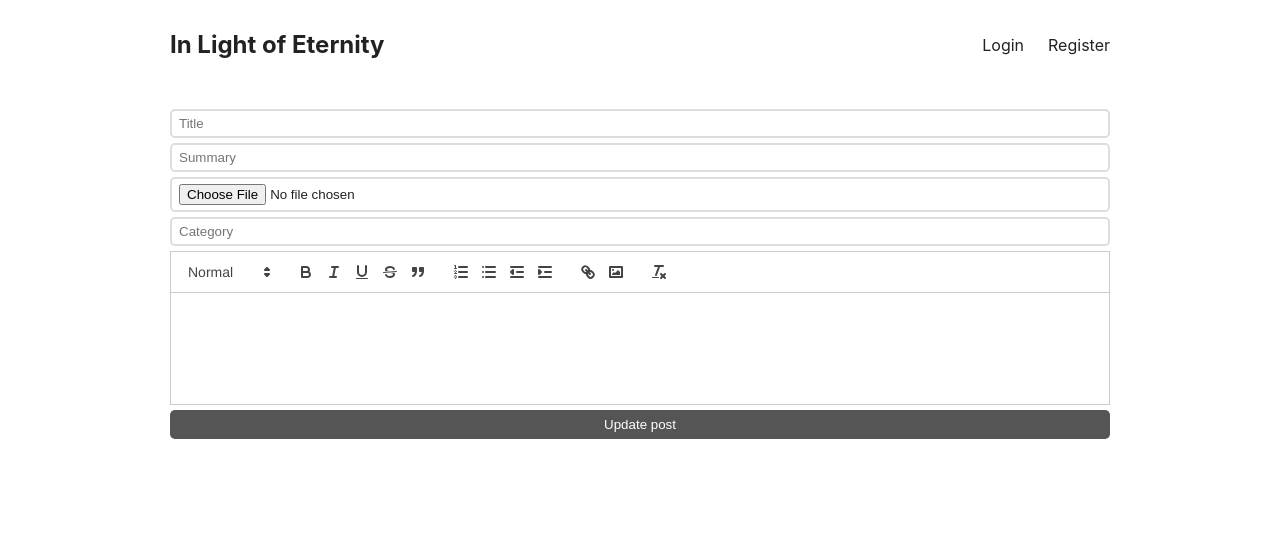
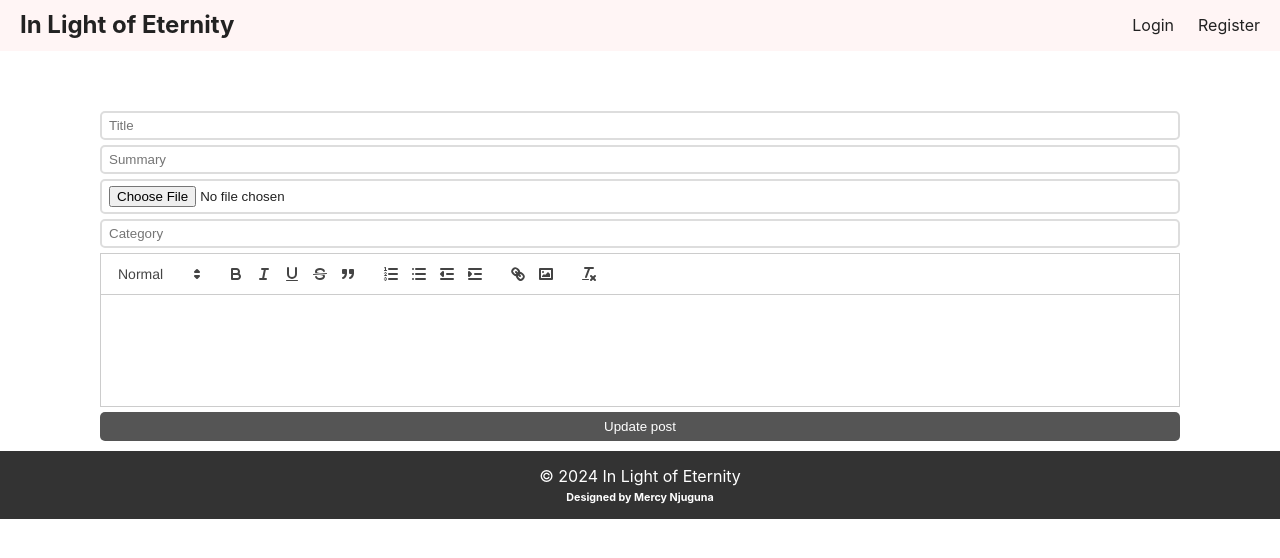
Before and after one commit to MercyNJ/blog-app, a React (Vite) app in the folder client/: page /edit/1 in a window 1280 px wide. Shown: the top 558 px of the page. Built offline with nearby package versions, Linux system fonts and the light colour scheme; no server answers.

Commit message:
Added a footer and styled existing header

```diff
--- a/client/src/App.css
+++ b/client/src/App.css
@@ -6,21 +6,26 @@ a{
 }
 body{
     color: #222;
+
 }
 img{
     max-width: 100%;
 }
 main{
     padding: 10px;
-    max-width: 960px;
+    max-width: 1100px;
     margin: 0 auto;
 }
 header{
     display:flex;
     justify-content:space-between;
-    margin-top: 20px;
     margin-bottom: 50px;
     align-items: center;
+    background-color: #fff5f5;
+    border-bottom: 2px solid #fff5f5;
+    width: 100%;
+    padding: 10px 20px;
+    box-sizing: border-box;
 }
 header a{
     text-decoration:none;
@@ -101,8 +106,8 @@ form.login h1, form.register h1{
 div.post-page div.image img {
     object-fit: none; /* Display the image as is */
     width: auto; /* Maintain original width */
-    height: auto; /* Maintain original height */
-    max-width: 100%; /* Ensure the image fits within the container */
+    height: auto;
+    max-width: 100%;
     max-height: 100%; /* Ensure the image fits within the container */
 }
 
@@ -182,3 +187,15 @@ a svg{
 .delete-btn svg{
     height:20px;
 }
+
+footer {
+    background-color: #333;
+    color: #fff;
+    text-align: center;
+    padding: 10px 0;
+    width: 100%;
+    box-sizing: border-box;
+}
+footer p, footer h6 {
+    margin: 5px 0;
+}
--- /dev/null
+++ b/client/src/Footer.jsx
@@ -0,0 +1,10 @@
+import {UserContext} from "./UserContext";
+
+export default function Footer() {
+  return (
+    <footer>
+      <p>&copy; 2024 In Light of Eternity</p>
+      <h6>Designed by Mercy Njuguna</h6>
+    </footer>
+  );
+}
--- a/client/src/Layout.jsx
+++ b/client/src/Layout.jsx
@@ -1,11 +1,15 @@
 import Header from "./Header";
-import {Outlet} from "react-router-dom";
+import Footer from "./Footer";
+import { Outlet } from "react-router-dom";
 
 export default function Layout() {
-	return (
-		<main>
-		  <Header />
-		  <Outlet />
-		</main>
-	);
+  return (
+    <>
+      <Header />
+      <main>
+        <Outlet />
+      </main>
+      <Footer />
+    </>
+  );
 }
```
